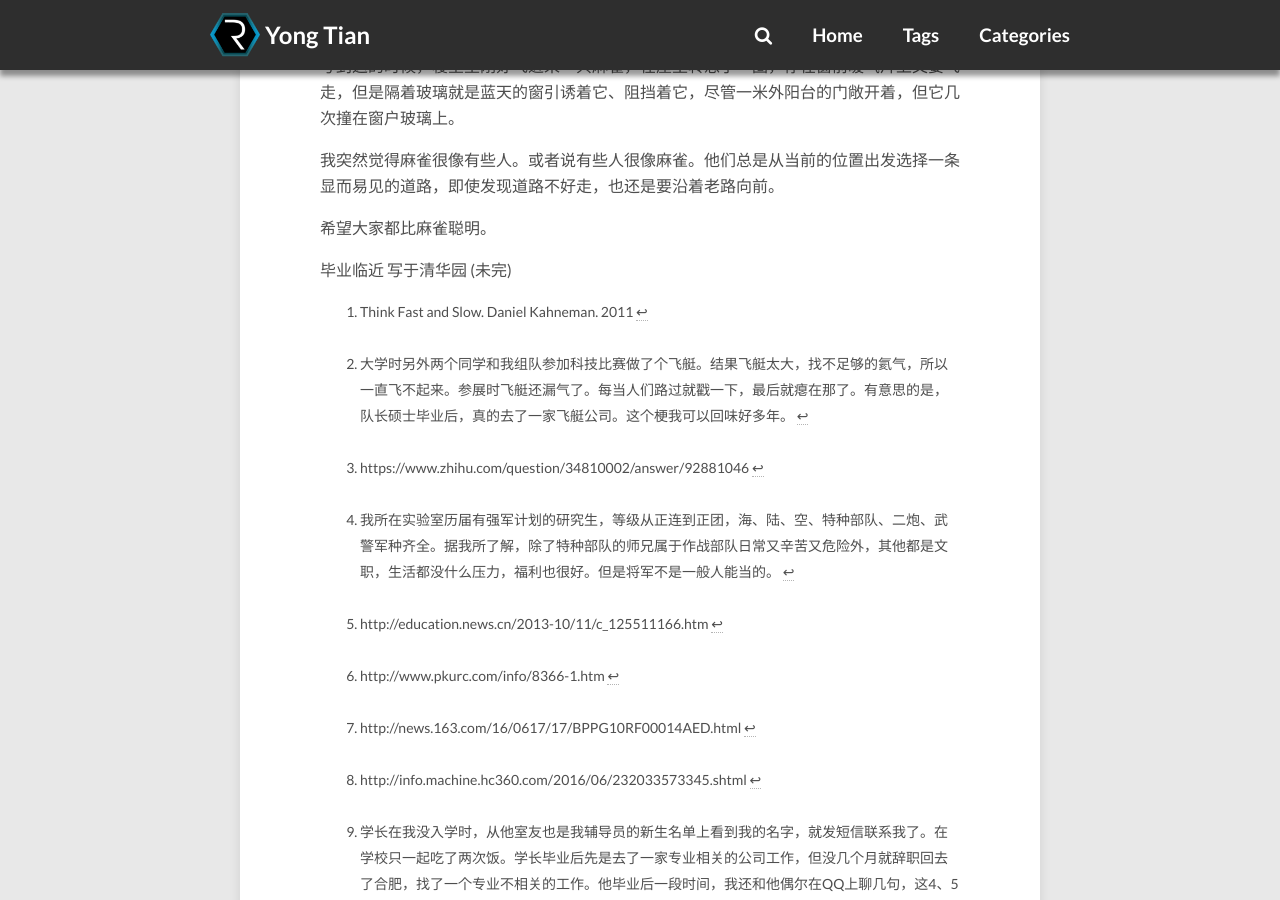
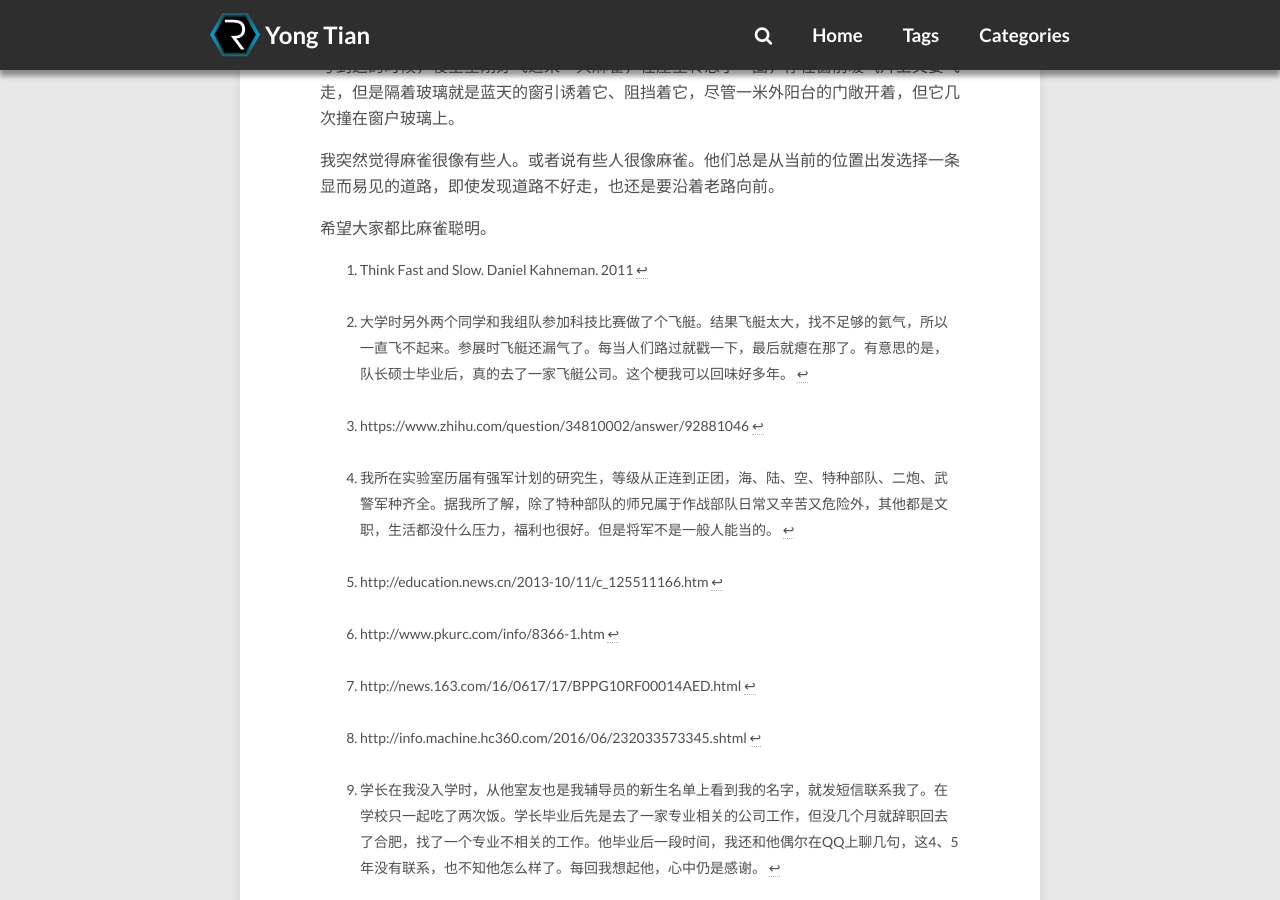
Before and after one commit to pawnty/pawnty.github.io, a Jekyll site: the page built from _posts/2016-06-25-major-picking.md, in a window 1280 px wide and 900 px high, scrolled down 9820 px. Built offline with Jekyll 4.4.1, drawn with Linux system fonts in a browser that asks for light colours; nearby versions of some CDN libraries; comment, search, counter and statistics services are not loaded.

Commit message:
Update 2016-06-25-major-picking.md

```diff
--- a/_posts/2016-06-25-major-picking.md
+++ b/_posts/2016-06-25-major-picking.md
@@ -230,7 +230,3 @@ _**人生最美丽壮阔的风景就是接了一手烂牌最后还打赢了。**
 我突然觉得麻雀很像有些人。或者说有些人很像麻雀。他们总是从当前的位置出发选择一条显而易见的道路，即使发现道路不好走，也还是要沿着老路向前。
 
 希望大家都比麻雀聪明。
-
-毕业临近
-写于清华园
-(未完)
```
